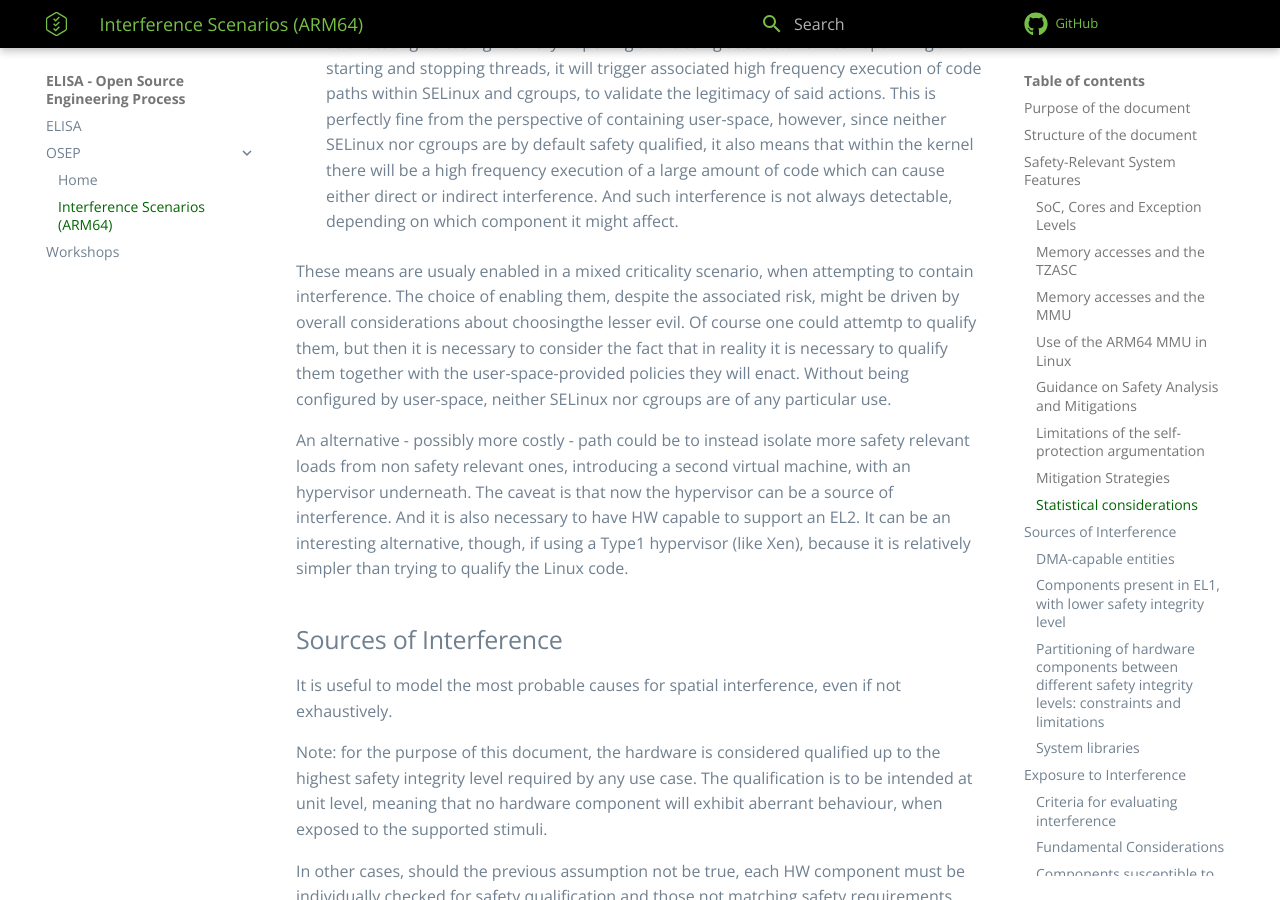
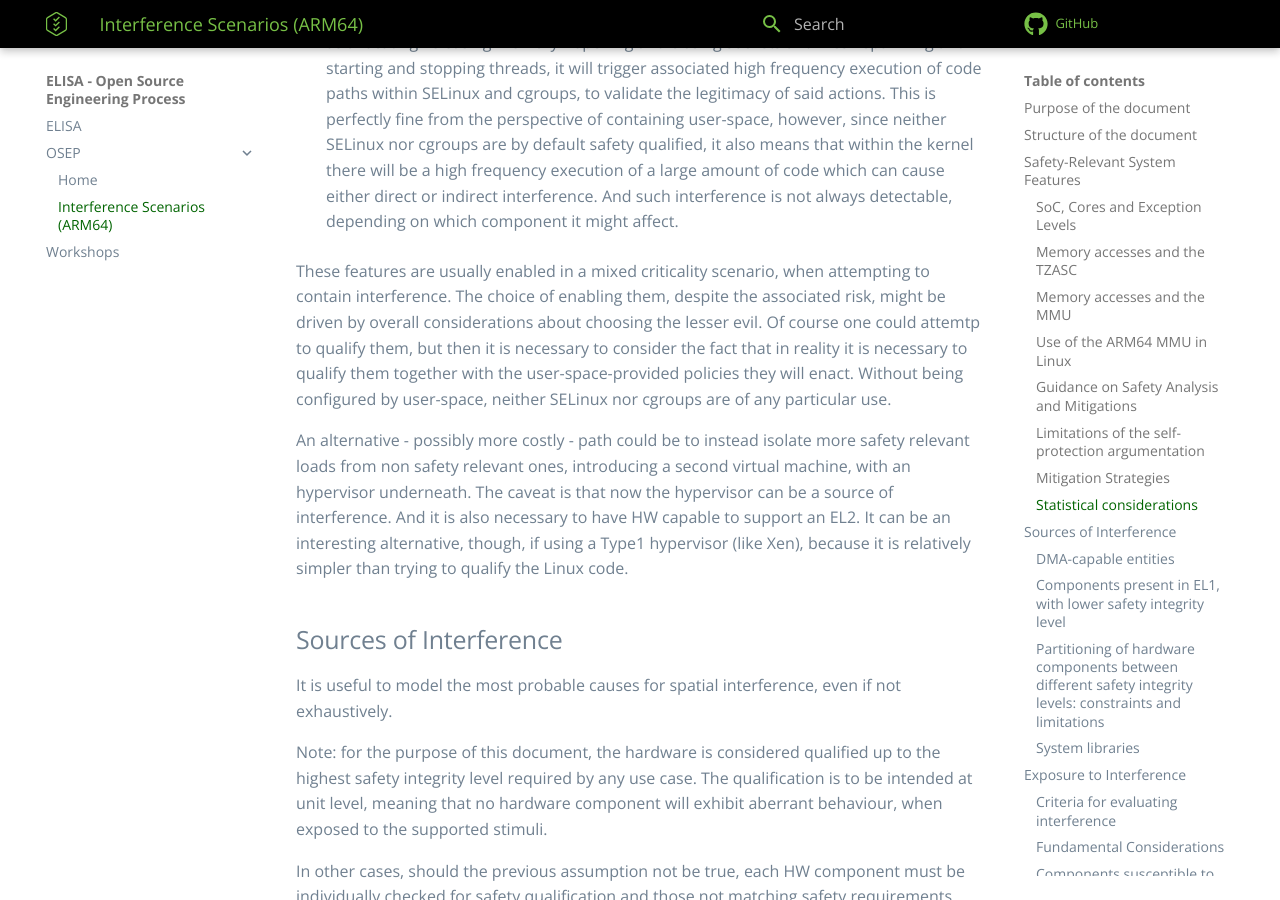
Before and after one commit to elisa-tech/wg-osep, an MkDocs documentation site: the page built from docs/Interference_Scenarios_for_an_ARM64_Linux_System.md, in a window 1280 px wide and 900 px high, scrolled down 18200 px. Built offline with MkDocs 1.6.1 and Material for MkDocs 9.7.7, drawn with Linux system fonts in a browser that asks for light colours; comment, search, counter and statistics services are not loaded.

Commit message:
Update docs/Interference_Scenarios_for_an_ARM64_Linux_System.md
Co-authored-by: Paul Albertella <paul.albertella@codethink.co.uk>
Signed-off-by: Igor Stoppa <igor.stoppa@gmail.com>

```diff
--- a/docs/Interference_Scenarios_for_an_ARM64_Linux_System.md
+++ b/docs/Interference_Scenarios_for_an_ARM64_Linux_System.md
@@ -472,8 +472,8 @@ This is perfectly fine from the perspective of containing user-space, however, s
 frequency execution of a large amount of code which can cause either direct or indirect interference.
 And such interference is not always detectable, depending on which component it might affect.
 
-These means are usualy enabled in a mixed criticality scenario, when attempting to contain interference.
-The choice of enabling them, despite the associated risk, might be driven by overall considerations about choosingthe lesser evil.
+These features are usually enabled in a mixed criticality scenario, when attempting to contain interference.
+The choice of enabling them, despite the associated risk, might be driven by overall considerations about choosing the lesser evil.
 Of course one could attemtp to qualify them, but then it is necessary to consider the fact that in reality it is necessary to qualify them together with the user-space-provided policies they will enact.
 Without being configured by user-space, neither SELinux nor cgroups are of any particular use.
 
```
